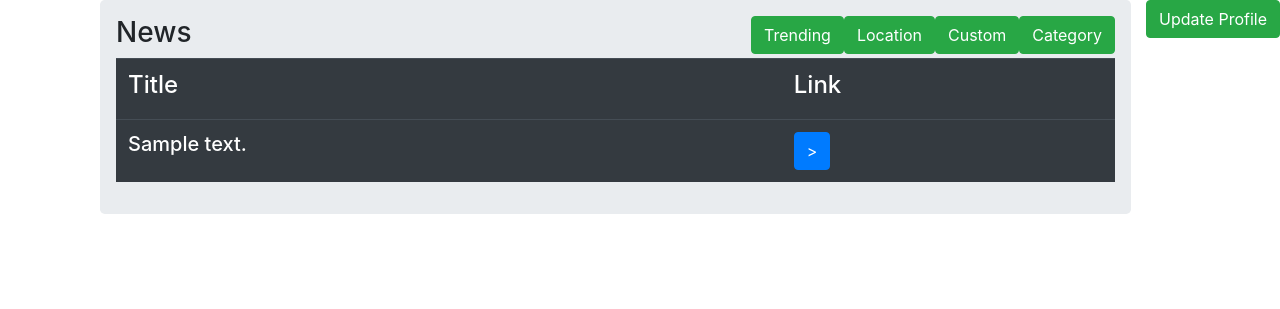
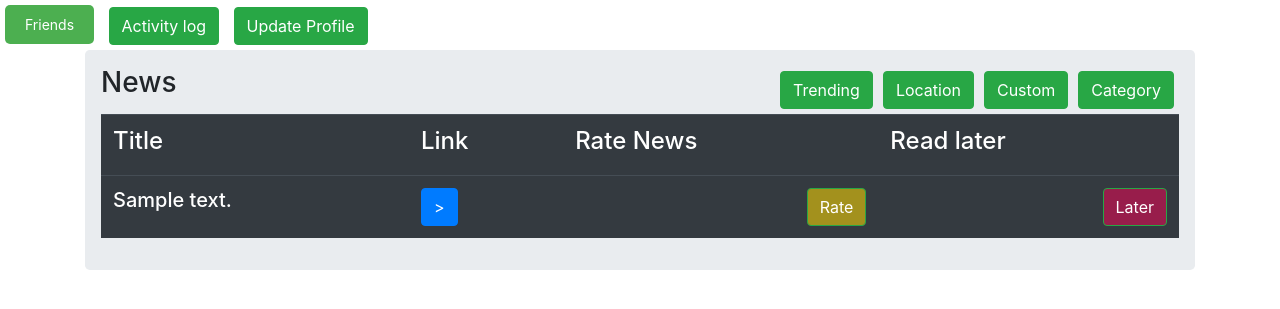
Before and after one commit to RagulNivash/Trending_News, a Flask app: template Loginpage/templates/index.html in a window 1280 px wide. Shown: the part 60-369 px from the top of the page. Run offline with Flask 3, Linux system fonts and the light colour scheme; the template is opened without the code that fills it: most values are stand-ins (such as "Sample title", 1, 10 or a date in 2020); some libraries are stand-ins or nearby versions.

Commit message:
Read later, activity, rate, fri
Read later, activity, rate, fri

```diff
--- a/Loginpage/app.py
+++ b/Loginpage/app.py
@@ -1,4 +1,4 @@
-from flask import Flask, render_template, flash, request, redirect, url_for, session
+from flask import Flask, render_template, flash, request, redirect, url_for, session, jsonify
 from forms import LoginForm, RegistrationForm
 from flask_sqlalchemy import SQLAlchemy
 from werkzeug.security import check_password_hash, generate_password_hash
@@ -6,6 +6,11 @@ from flask_login import LoginManager, UserMixin
 from flask_login import login_user, logout_user, current_user, login_required
 from flask_dance.contrib.google import make_google_blueprint, google
 from news import *
+
+import logging
+from logging.handlers import RotatingFileHandler
+from time import strftime
+import traceback
 
 
 import os
@@ -59,6 +64,13 @@ class UserInfo(UserMixin, db.Model):
         self.username = username
         self.password = password
 
+
+class activitylog(db.Model):
+    id = db.Column(db.Integer, primary_key = True)
+    log = db.Column(db.String(200))
+
+    def __repr__(self, log):
+        self.log = log
 
 
 
@@ -164,6 +176,7 @@ def register():
 def news():
     if request.method == 'GET':
         news_list=fetch_top_news()
+        # news_list, img =fetch_top_news()
 
 
     elif request.method == 'POST':
@@ -171,20 +184,24 @@ def news():
         print("category: %s"%category)
         if category != None:
             news_list=fetch_category_news(category)
+
         keyword = request.form.get('keyword')
         print("keyword: %s"%keyword)
         if keyword != None:
             news_list=fetch_news_search_topic(keyword)
+
         location = request.form.get('location')
         print("location: %s"%location)
         if location != None:
-            news_list = fetch_location_news(location)
+            news_list= fetch_location_news(location)
+
         print(news_list)
 
     resp = google.get("/oauth2/v2/userinfo")
     assert resp.ok, resp.text
     email=resp.json()["email"]
     print(email, "/news")
+    #return render_template('index.html', newslist = news_list,email = email,img=img)
     return render_template('index.html', newslist = news_list,email = email)
 
 @app.route("/logins/google")
@@ -228,6 +245,33 @@ def update():
     return render_template('index.html',email = email)
 
 
+@app.after_request
+@app.route('/after_request',methods = ['GET'])
+def after_request(response):
+    timestamp = strftime('[%Y-%b-%d %H:%M]')
+    logger.error('%s %s %s %s %s %s', timestamp, request.remote_addr, request.method, request.scheme, request.full_path, response.status)
+    # log=activitylog(logger.error)
+    # db.session.add(log)
+    # db.session.commit()
+    return response
+    return render_template('index.html')
+
+
+@app.errorhandler(Exception)
+def exceptions(e):
+    tb = traceback.format_exc()
+    timestamp = strftime('[%Y-%b-%d %H:%M]')
+    logger.error('%s %s %s %s %s 5xx INTERNAL SERVER ERROR\n%s', timestamp, request.remote_addr, request.method, request.scheme, request.full_path, tb)
+    return e.status_code
+
+
 #run flask app
 if __name__ == "__main__":
+
+    handler = RotatingFileHandler('app.log', maxBytes=100000, backupCount=3)
+    logger = logging.getLogger('tdm')
+    logger.setLevel(logging.ERROR)
+    logger.addHandler(handler)
+
+
     app.run(debug=True)
--- a/Loginpage/templates/index.html
+++ b/Loginpage/templates/index.html
@@ -1,4 +1,6 @@
 {% extends 'base.html' %}
+
+
 
 
 {% block title %} Home {% endblock %}
@@ -6,7 +8,67 @@
 {% block body %}
 
 
-<button type="button"  class="btn btn-success float-right" data-toggle="modal" data-target="#mymodalupdate">Update Profile</button>
+
+<style>
+    .dropbtn {
+      background-color: #4CAF50;
+      color: white;
+      padding: 9px 20px;
+      font-size: 14px;
+      border: none;
+      cursor: pointer;
+      border-radius: 5px;
+    }
+
+    .dropdown {
+      position: relative;
+      display: inline-block;
+    }
+
+    .dropdown-content {
+      display: none;
+      position: absolute;
+      background-color: #f9f9f9;
+      min-width: 160px;
+      box-shadow: 0px 8px 16px 0px rgba(0,0,0,0.2);
+      z-index: 1;
+    }
+
+    .dropdown-content a {
+      color: black;
+      padding: 12px 16px;
+      text-decoration: none;
+      display: block;
+    }
+
+    .dropdown-content a:hover {background-color: #f1f1f1}
+
+    .dropdown:hover .dropdown-content {
+      display: block;
+    }
+
+    .dropdown:hover .dropbtn {
+      background-color: #3e8e41;
+    }
+    </style>
+<div id="friends" class="dropdown">
+    <button class="dropbtn" style="margin:5px;">Friends</button>
+    <div class="dropdown-content">
+    <a href="#">Find friend</a>
+    <a href="#">Friend's activity</a>
+    <a href="#">Block User</a>
+    </div>
+  </div>
+
+  <!-- <button type="button"  class="btn btn-success float-left" style="margin:5px;" data-toggle="modal" data-target="#friends">Friends</button> -->
+
+
+
+
+<button type="button"  class="btn btn-success float" style="margin:5px;" data-toggle="modal" data-target="#activity">Activity log</button>
+
+<button type="button"  class="btn btn-success float" style="margin:5px;" data-toggle="modal"   data-target="#mymodalupdate">Update Profile</button>
+
 <div class="container">
     <div class="row">
         <div class="col md-12">
@@ -14,10 +76,13 @@
             <div class="jumbotron p-3">
 
                 <h3>News
-                <button type="button"  class="btn btn-success float-right" data-toggle="modal" data-target="#mymodal">Category</button>
-                <button type="button"  class="btn btn-success float-right" data-toggle="modal" data-target="#mymodal1">Custom</button>
-                <button type="button"  class="btn btn-success float-right" data-toggle="modal" data-target="#mymodal2">Location</button>
-                <a href = "/news/" ><button type="button"  class="btn btn-success float-right" data-toggle="modal">Trending</button></a>
+
+
+
+                <button type="button"  class="btn btn-success float-right" data-toggle="modal" style="margin:5px;"data-target="#mymodal">Category</button>
+                <button type="button"  class="btn btn-success float-right" data-toggle="modal" style="margin:5px;"data-target="#mymodal1">Custom</button>
+                <button type="button"  class="btn btn-success float-right" data-toggle="modal" style="margin:5px;"data-target="#mymodal2">Location</button>
+                <a href = "/news/" ><button type="button"  class="btn btn-success float-right" style="margin:5px;"data-toggle="modal">Trending</button></a>
 
                 </h3>
 
@@ -29,6 +94,8 @@
 
                         <th><h4>Title</h4></th>
                         <th><h4>Link</h4></th>
+                        <th><h4>Rate News</h4></th>
+                        <th><h4>Read later</h4></th>
 
                     </tr>
 
@@ -37,6 +104,9 @@
                     <tr>
                         <td><h5>{{news.title.text}}</h5></td>
                         <td><a href="{{news.link.text}}" class="btn btn-primary">></a></td>
+                        <!-- <td><img src="{{img}}" ></td>  -->
+                        <td><button type="button" style="background-color:rgba(255, 217, 0, 0.548);" class="btn btn-success float-right" data-toggle="modal" data-target="#mymodal3">Rate</button></td>
+                        <td><button type="button" style="background-color:rgba(255, 0, 85, 0.493);" class="btn btn-success float-right" data-toggle="modal" data-target="#mymodal4">Later</button></td>
 
                     </tr>
 
@@ -45,6 +115,7 @@
 
 
                 </table>
+
 
 <div id="mymodalupdate" class="modal fade" role="dialog">
 <div class="modal-dialog">
@@ -103,6 +174,50 @@
 
 
 </div>
+
+
+
+
+<div id="activity" class="modal fade" role="dialog">
+<div class="modal-dialog">
+    <div class="modal-content">
+        <div class="modal-header">
+
+            <h4 class="modal-title">Activity</h4>
+        </div>
+        <div class="modal-body">
+    <!-- form action here -->
+         <li class="nav-item">
+            <form action="/after_request" METHOD="GET">
+
+            </form>
+
+         </li>
+
+
+        </div>
+
+
+        <div class="modal-footer">
+
+
+            <button type="button" class="btn btn-secondary" data-dismiss="modal">Close</button>
+
+
+        </div>
+
+    </div>
+    </div>
+
+
+</div>
+
+
+
+
+
+
+
 
 <div id="mymodal1" class="modal fade" role="dialog">
 <div class="modal-dialog">
@@ -262,11 +377,78 @@
 
 </div>
 
+<div id="mymodal3" class="modal fade" role="dialog">
+    <div class="modal-dialog">
+       <div class="modal-content">
+          <div class="modal-header">
+
+             <h4 class="modal-title">Rate News</h4>
+          </div>
+          <div class="modal-body">
+  <!-- form action here -->
+             <!-- <form action="/news/" method="POST">  -->
+
+
+                <div class="form-group">
+
+                   <label>Rating Scale</label>
+                   <!-- <input type="text" class="form-control" name="name" required="1"> -->
+                   <!-- <select class="form-control" name="category" required ="1"> -->
+                    <div class="rate">
+                        <input type="radio" id="star5" name="rate" value="5" />
+                        <label for="star5" title="text">5 stars</label>
+                        <input type="radio" id="star4" name="rate" value="4" />
+                        <label for="star4" title="text">4 stars</label>
+                        <input type="radio" id="star3" name="rate" value="3" />
+                        <label for="star3" title="text">3 stars</label>
+                        <input type="radio" id="star2" name="rate" value="2" />
+                        <label for="star2" title="text">2 stars</label>
+                        <input type="radio" id="star1" name="rate" value="1" />
+                        <label for="star1" title="text">1 star</label>
+                      </div>
+
+                   <!-- </select> -->
+
+                </div>
+
+                <div class="form-group">
+
+
+                   <button class="btn btn-primary" type="submit">Post</button>
+
+
+                </div>
+
+
+             <!-- </form> -->
+
+
+          </div>
+
+
+          <div class="modal-footer">
+
+
+             <button type="button" class="btn btn-secondary" data-dismiss="modal">Close</button>
+
+
+          </div>
+
+
+       </div>
+
+
+    </div>
+
+
+ </div>
+
 
 
 
 
         </div>
+
 
     </div>
 
```
Also changed, not shown: Loginpage/news.py (+40 -3 lines), Loginpage/no_image.jpg (added).
